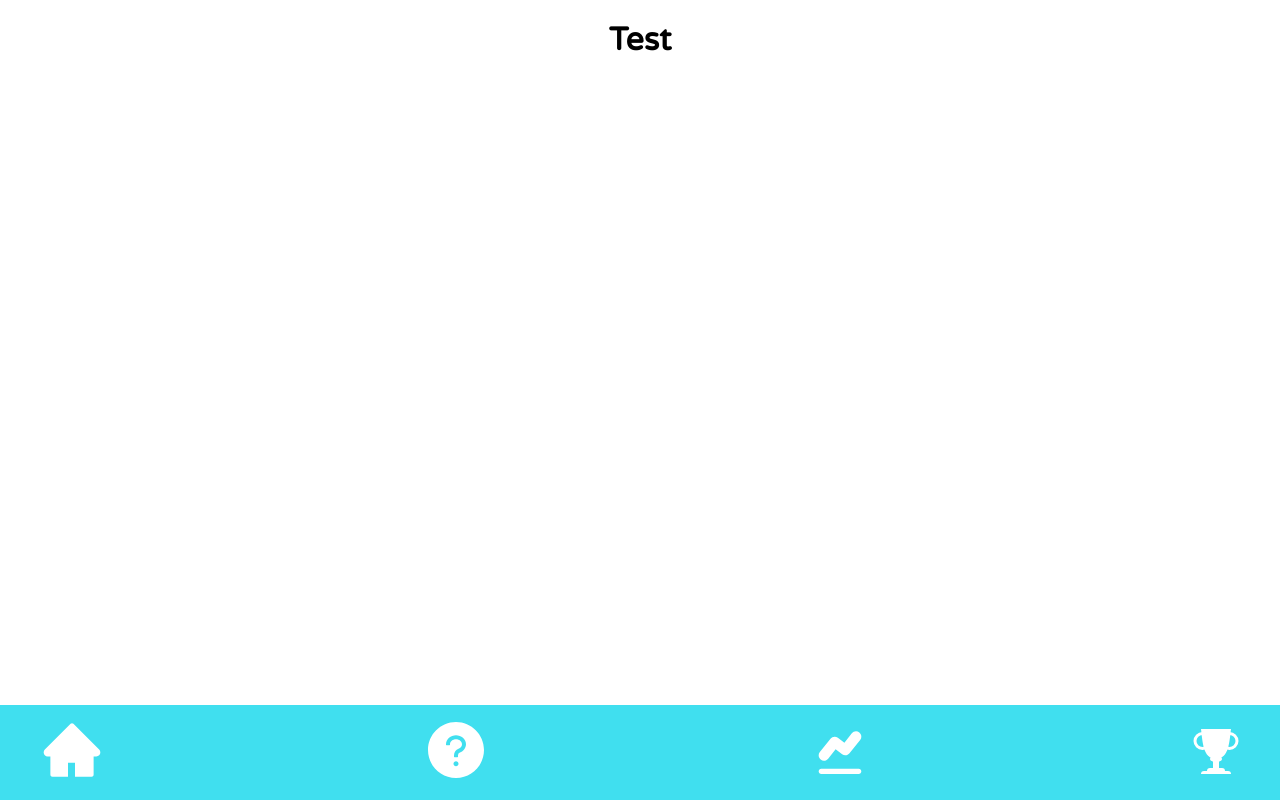
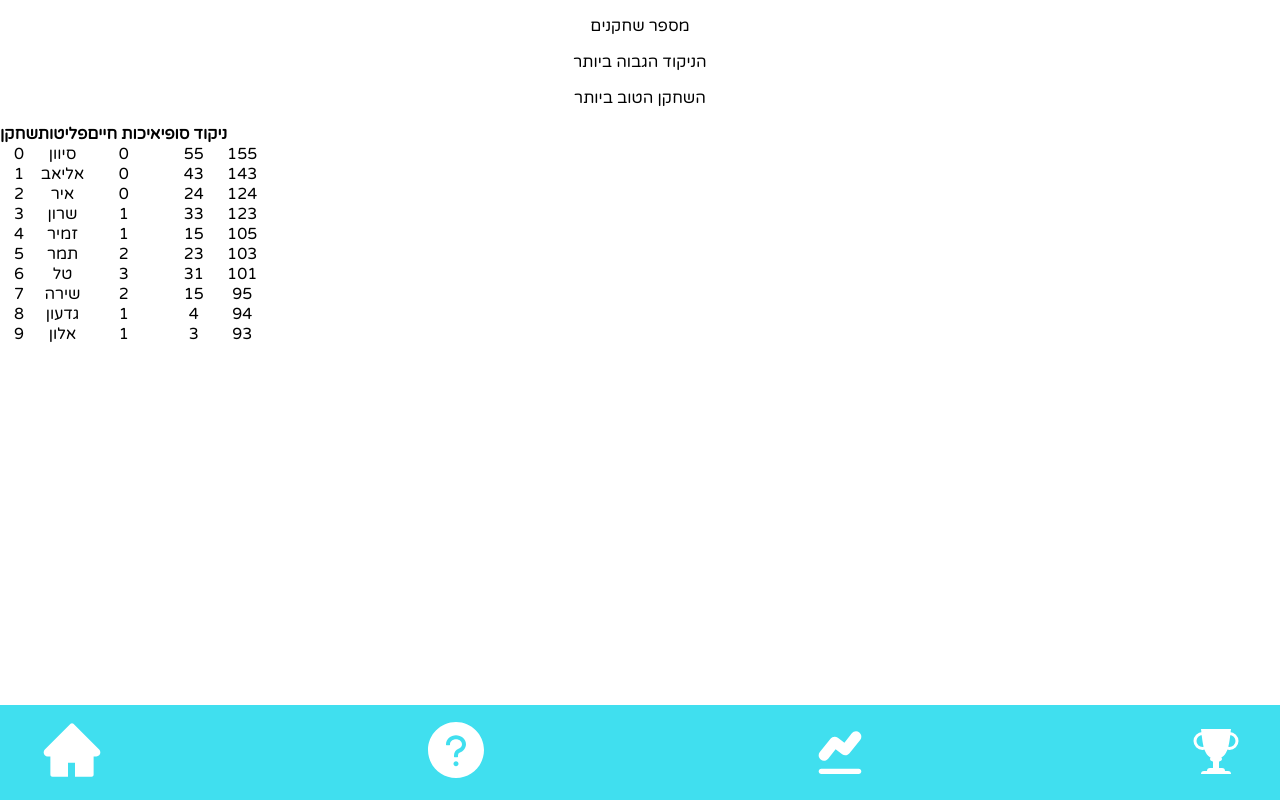
Before and after one commit to ornevo/ClimateGame, a React (Create React App) app in the folder app/: page /score in a window 1280 px wide. Built offline with nearby package versions, Linux system fonts and the light colour scheme.

Commit message:
high-score render

```diff
--- a/app/src/components/HighScore.jsx
+++ b/app/src/components/HighScore.jsx
@@ -3,9 +3,104 @@ import { useLocation, NavLink } from 'react-router-dom'
 
 
 export const HighScore = () => {
+
+    let scores = [
+        {
+            name: 'סיוון',
+            emissions: 0,
+            quality: 55,
+            totalScore: 155
+        },
+        {
+            name: 'אליאב',
+            emissions: 0,
+            quality: 43,
+            totalScore: 143
+        },
+        {
+            name: 'איר',
+            emissions: 0,
+            quality: 24,
+            totalScore: 124
+        },
+        {
+            name: 'שרון',
+            emissions: 1,
+            quality: 33,
+            totalScore: 123
+        },
+        {
+            name: 'זמיר',
+            emissions: 1,
+            quality: 15,
+            totalScore: 105
+        },
+        {
+            name: 'תמר',
+            emissions: 2,
+            quality: 23,
+            totalScore: 103
+        },
+        {
+            name: 'טל',
+            emissions: 3,
+            quality: 31,
+            totalScore: 101
+        },
+        {
+            name: 'שירה',
+            emissions: 2,
+            quality: 15,
+            totalScore: 95
+        },
+        {
+            name: 'גדעון',
+            emissions: 1,
+            quality: 4,
+            totalScore: 94
+        },
+        {
+            name: 'אלון',
+            emissions: 1,
+            quality: 3,
+            totalScore: 93
+        },
+    ]
+
     return (
-        <>
-            <h1>Test</h1>
-        </>
+        <div className="score-dashboard-container">
+
+            <div className='total-gamers'>
+                <p className='gamers-amount'>מספר שחקנים</p>
+            </div>
+            <div className='high-score'>
+                <p className='highest'>הניקוד הגבוה ביותר</p>
+            </div>
+            <div className='high-score-gamer'>
+                <p className='best-gamer'>השחקן הטוב ביותר</p>
+            </div>
+
+            <table className='score-table' cellPadding="0" cellSpacing="0" border="0">
+                <thead className='score-table-header'>
+                    <tr>
+                        <th className='score-th'>שחקן</th>
+                        <th className='score-th'>פליטות</th>
+                        <th className='score-th'>איכות חיים</th>
+                        <th className='score-th'>ניקוד סופי</th>
+                    </tr>
+                </thead>
+
+                <tbody>
+                    {scores.map((score, idx) => <tr key={idx}>
+                        <td data-label="RANK">{idx}</td>
+                        <td data-label="GAMER">{score.name}</td>
+                        <td data-label="EMISSIONS">{score.emissions}</td>
+                        <td data-label="QUALITY">{score.quality}</td>
+                        <td data-label="TOTAL SCORE">{score.totalScore}</td>
+                    </tr>)}
+
+                </tbody>
+            </table>
+        </div>
     )
 }
```
